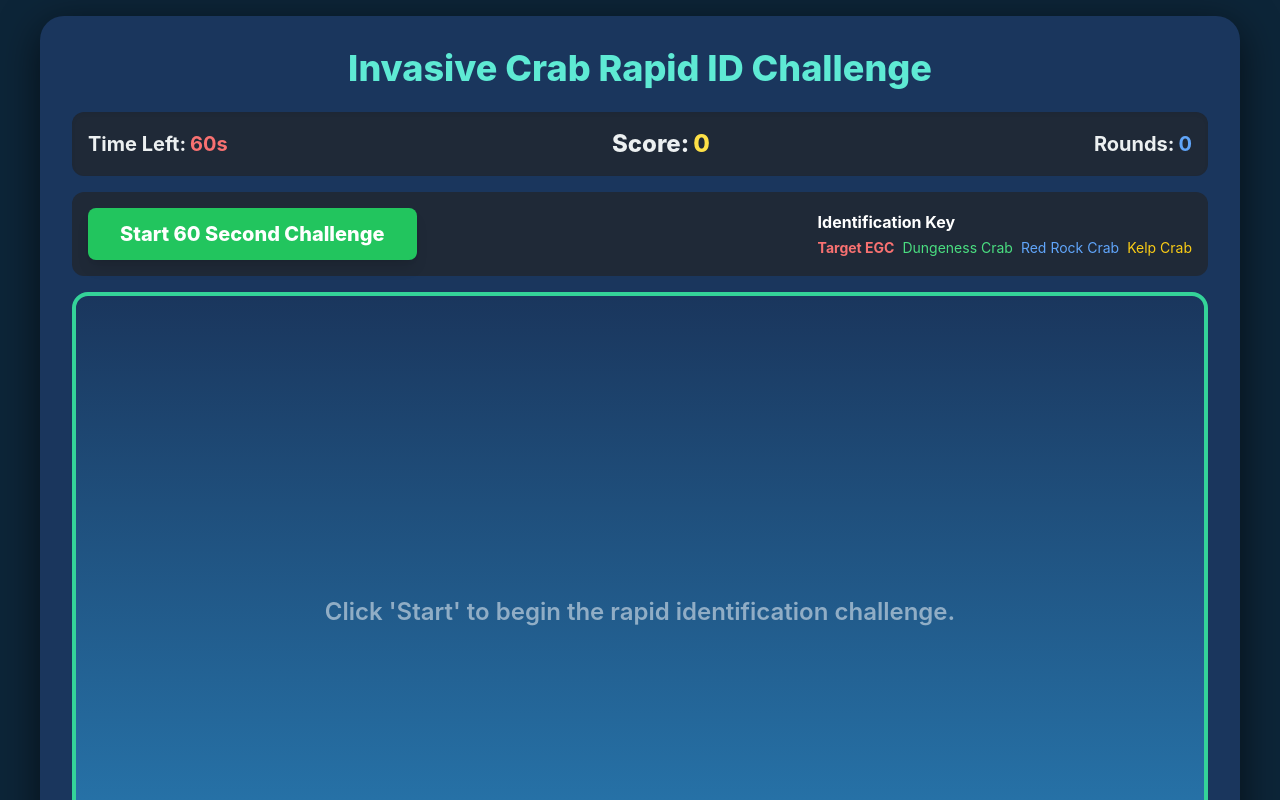
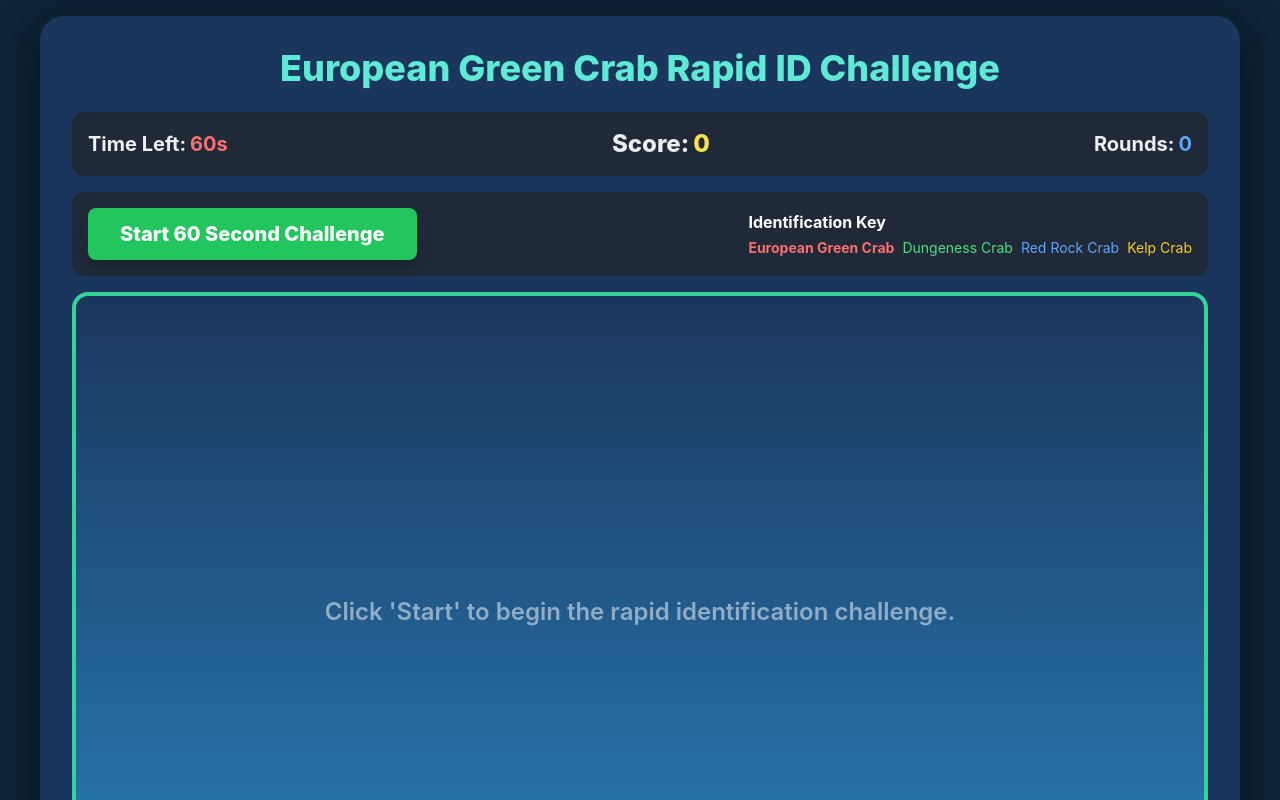
Before and after one commit to cubitum-eamus/European-Green-Crab-ID-Game, a plain HTML site: page index.html in a window 1280 px wide. Shown: the top 800 px of the page. Drawn offline with nearby package versions, Linux system fonts and the light colour scheme.

Commit message:
Update index.html

```diff
--- a/index.html
+++ b/index.html
@@ -15,7 +15,7 @@
 
   <div class="game-card">
     <h1 class="text-3xl md:text-4xl font-extrabold text-center mb-6 text-teal-300">
-      Invasive Crab Rapid ID Challenge
+      European Green Crab Rapid ID Challenge
     </h1>
 
     <!-- Header Panel: Score and Timer -->
@@ -45,7 +45,7 @@
       <div class="text-center md:text-left text-sm md:text-base">
         <h3 class="text-base font-bold text-white mb-1">Identification Key</h3>
         <div class="flex flex-wrap justify-center md:justify-end gap-2 text-xs md:text-sm">
-          <span class="text-red-400 font-bold">Target EGC</span>
+          <span class="text-red-400 font-bold">European Green Crab</span>
           <span class="text-green-400">Dungeness Crab</span>
           <span class="text-blue-400">Red Rock Crab</span>
           <span class="text-yellow-400">Kelp Crab</span>
```
